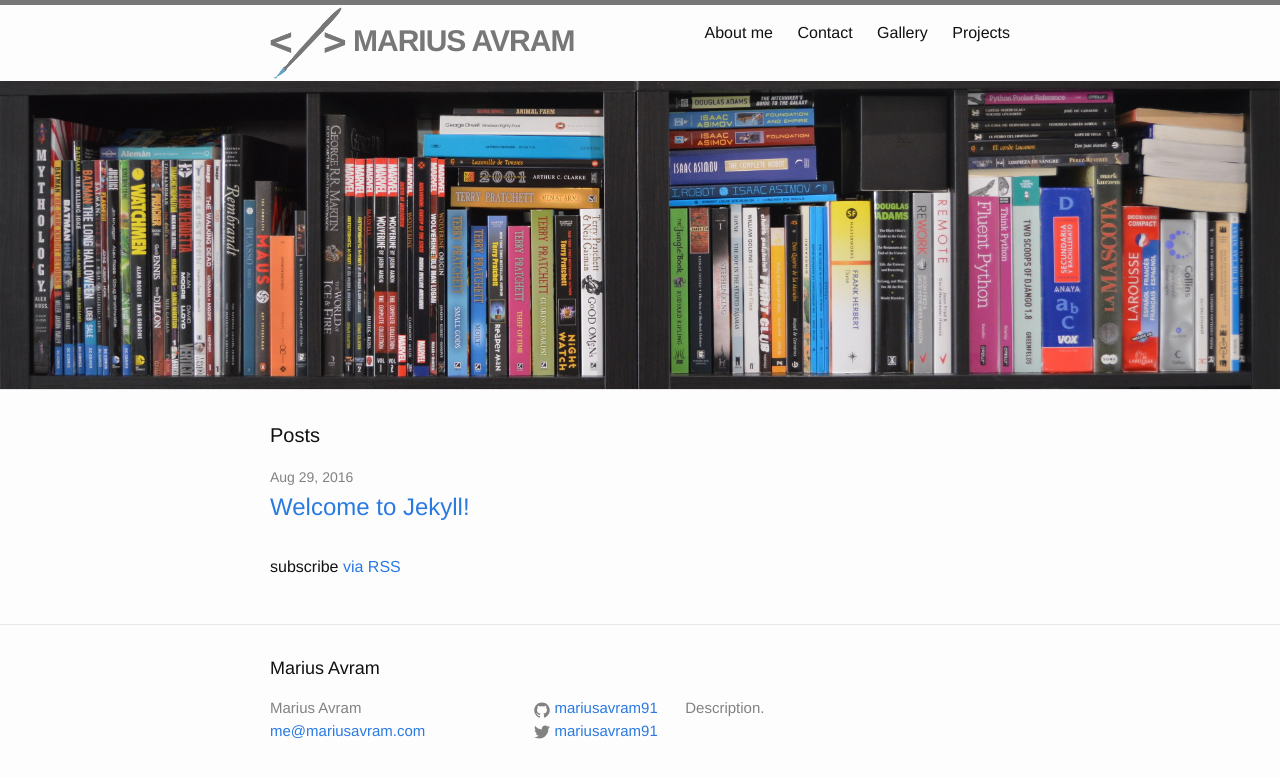
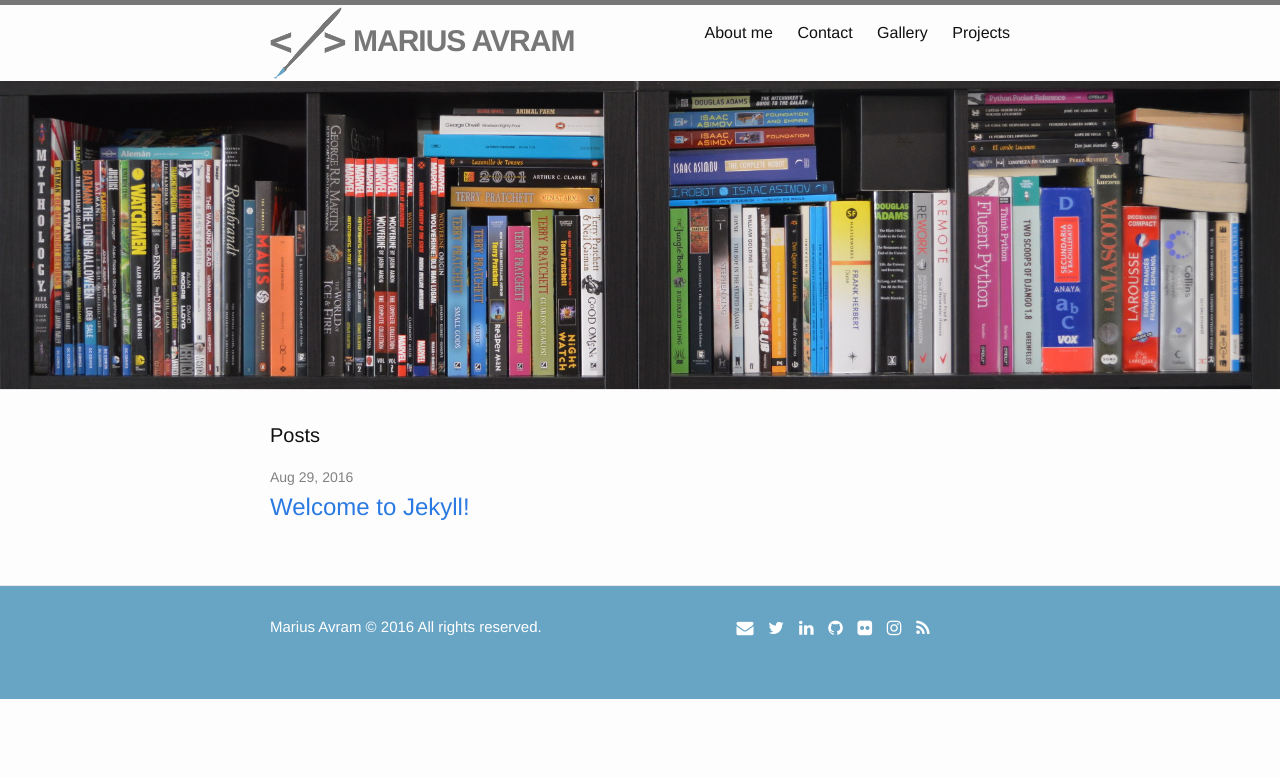
Before and after one commit to mariusavram91/mariusavram, a Jekyll site: the page built from index.html, in a window 1280 px wide. Shown: the top 778 px of the page. Built offline with Jekyll 4.4.1, drawn with Linux system fonts in a browser that asks for light colours; nearby versions of some CDN libraries.

Commit message:
Add style to footer

```diff
--- a/_includes/footer.html
+++ b/_includes/footer.html
@@ -2,36 +2,52 @@
 
   <div class="wrapper">
 
-    <h2 class="footer-heading">{{ site.title }}</h2>
-
     <div class="footer-col-wrapper">
-      <div class="footer-col footer-col-1">
+      <div class="footer-col footer-col-3">
         <ul class="contact-list">
-          <li>{{ site.title }}</li>
-          <li><a href="mailto:{{ site.email }}">{{ site.email }}</a></li>
-        </ul>
-      </div>
-
-      <div class="footer-col footer-col-2">
-        <ul class="social-media-list">
-          {% if site.github_username %}
-          <li>
-            {% include icon-github.html username=site.github_username %}
-          </li>
-          {% endif %}
-
-          {% if site.twitter_username %}
-          <li>
-            {% include icon-twitter.html username=site.twitter_username %}
-          </li>
-          {% endif %}
+          <li>{{ site.title }} © 2016 All rights reserved.</li>
         </ul>
       </div>
 
       <div class="footer-col footer-col-3">
-        <p>{{ site.description }}</p>
+	<ul class="social-network">
+	  <li>
+            <a title="Email me" target="_blank" href="mailto:me@mariusavram.com">
+              <i class="fa fa-envelope"></i>
+            </a>
+          </li>
+	  <li>
+            <a title="Follow me on Twitter" target="_blank" href="https://twitter.com/@MariusAvram91">
+              <i class="fa fa-twitter"></i>
+            </a>
+          </li>
+	  <li>
+            <a title="Connect with me on Linkedin" target="_blank" href="http://ie.linkedin.com/in/mariusavram91">
+              <i class="fa fa-linkedin"></i>
+            </a>
+          </li>
+	  <li>
+            <a title="Check out my Github projects" target="_blank" href="https://github.com/mariusavram91">
+              <i class="fa fa-github"></i>
+            </a>
+          </li>
+	  <li>
+            <a title="See my photography on Flickr" target="_blank" href="https://www.flickr.com/photos/mariusavram">
+              <i class="fa fa-flickr"></i>
+            </a>
+          </li>
+	  <li>
+            <a title="Follow me on Instagram" target="_blank" href="https://instagram.com/mariusavram91/">
+              <i class="fa fa-instagram"></i>
+            </a>
+          </li>
+          <li>
+            <a title="Subscribe via RSS" target="_blank" href="{{ "/feed.xml" | prepend: site.baseurl }}">
+              <i class="fa fa-rss"></i>
+            </a>
+          </li>
+	</ul>
       </div>
-    </div>
 
   </div>
 
--- a/_sass/_layout.scss
+++ b/_sass/_layout.scss
@@ -107,6 +107,7 @@
 .site-footer {
     border-top: 1px solid $grey-color-light;
     padding: $spacing-unit 0;
+    background-color: #68a4c4;
 }
 
 .footer-heading {
@@ -122,9 +123,18 @@
 
 .footer-col-wrapper {
     font-size: 15px;
-    color: $grey-color;
+    color: #ffffff;
     margin-left: -$spacing-unit / 2;
     @extend %clearfix;
+}
+
+.footer-col-wrapper a {
+    font-size: 17px;
+    color: #ffffff;
+}
+
+.footer-col-wrapper a:hover {
+    text-decoration: none;
 }
 
 .footer-col {
@@ -167,6 +177,18 @@
         width: -webkit-calc(100% - (#{$spacing-unit} / 2));
         width:         calc(100% - (#{$spacing-unit} / 2));
     }
+}
+
+ul.social-network {
+    list-style:none;
+    margin:0;
+    float:right;
+}
+
+ul.social-network li {
+    color: #ffffff;
+    display:inline;
+    margin: 0 5px;
 }
 
 
--- a/index.html
+++ b/index.html
@@ -18,6 +18,4 @@
     {% endfor %}
   </ul>
 
-  <p class="rss-subscribe">subscribe <a href="{{ "/feed.xml" | prepend: site.baseurl }}">via RSS</a></p>
-
 </div>
```
